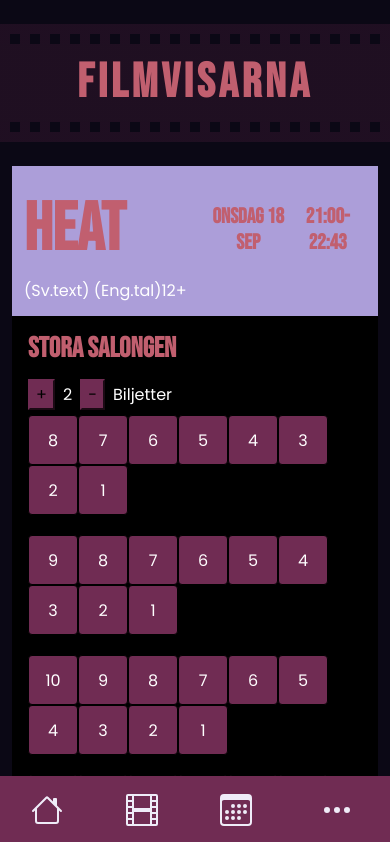
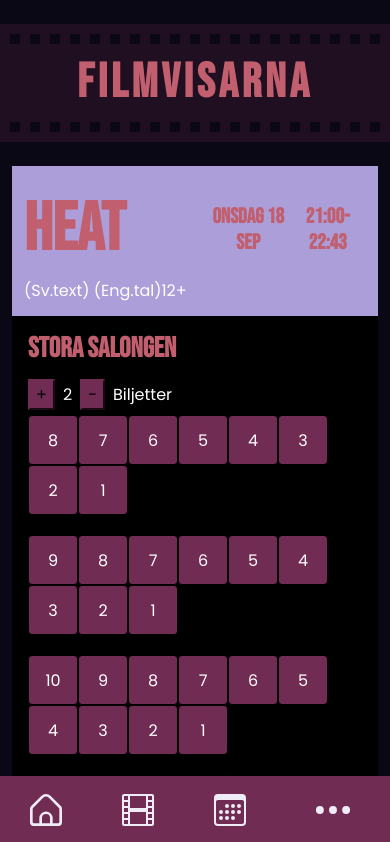
Before and after one commit to staraii/filmvisarna, a React (Vite) app: page /boka in a window 390 px wide. Shown: the top 842 px of the page. Built offline with nearby package versions, Linux system fonts and the light colour scheme.

Commit message:
MobileNavBar - updated with new home icon

```diff
--- a/src/components/MobileNavBar/MobileNavBar.tsx
+++ b/src/components/MobileNavBar/MobileNavBar.tsx
@@ -19,13 +19,13 @@ export default function MobileNavBar() {
       <Nav.Link href="/" className="icon-link">
         <svg
           xmlns="http://www.w3.org/2000/svg"
+          id="Outline"
+          viewBox="0 0 24 24"
           width="32"
           height="32"
           fill="#efecf8"
-          className="bi bi-house"
-          viewBox="0 0 16 16"
         >
-          <path d="M8.707 1.5a1 1 0 0 0-1.414 0L.646 8.146a.5.5 0 0 0 .708.708L2 8.207V13.5A1.5 1.5 0 0 0 3.5 15h9a1.5 1.5 0 0 0 1.5-1.5V8.207l.646.647a.5.5 0 0 0 .708-.708L13 5.793V2.5a.5.5 0 0 0-.5-.5h-1a.5.5 0 0 0-.5.5v1.293zM13 7.207V13.5a.5.5 0 0 1-.5.5h-9a.5.5 0 0 1-.5-.5V7.207l5-5z" />
+          <path d="M23.121,9.069,15.536,1.483a5.008,5.008,0,0,0-7.072,0L.879,9.069A2.978,2.978,0,0,0,0,11.19v9.817a3,3,0,0,0,3,3H21a3,3,0,0,0,3-3V11.19A2.978,2.978,0,0,0,23.121,9.069ZM15,22.007H9V18.073a3,3,0,0,1,6,0Zm7-1a1,1,0,0,1-1,1H17V18.073a5,5,0,0,0-10,0v3.934H3a1,1,0,0,1-1-1V11.19a1.008,1.008,0,0,1,.293-.707L9.878,2.9a3.008,3.008,0,0,1,4.244,0l7.585,7.586A1.008,1.008,0,0,1,22,11.19Z" />
         </svg>
       </Nav.Link>
       <Nav.Link href="/filmer" className="icon-link">
@@ -60,8 +60,8 @@ export default function MobileNavBar() {
       >
         <svg
           xmlns="http://www.w3.org/2000/svg"
-          width="32"
-          height="32"
+          width="42"
+          height="42"
           fill="#efecf8"
           className="bi bi-three-dots"
           viewBox="0 0 16 16"
```
